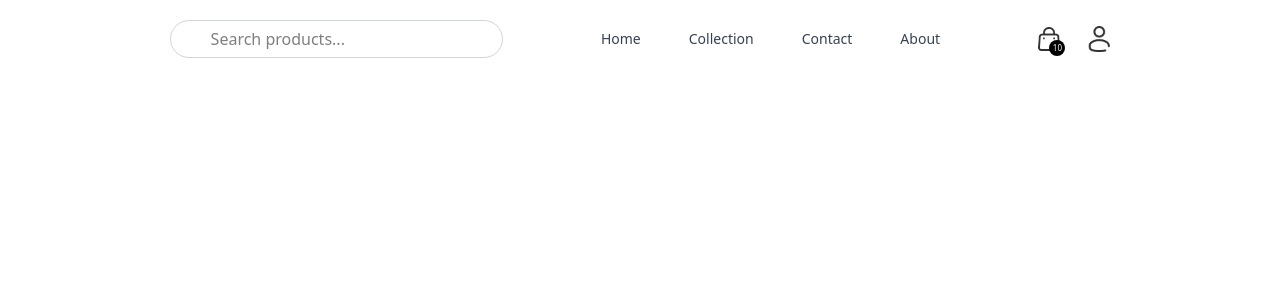
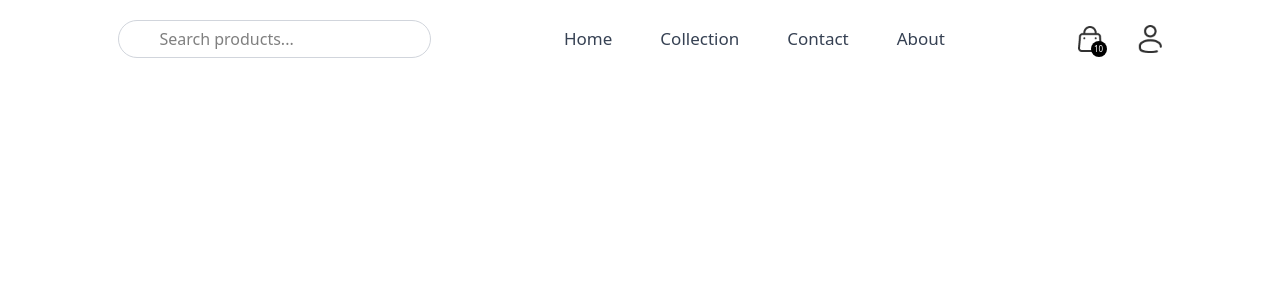
Before and after one commit to sunnyshah011/React_Project, a React (Vite) app: page / in a window 1280 px wide. Shown: the top 300 px of the page. Built offline with nearby package versions, Linux system fonts and the light colour scheme.

Commit message:
working on searchbox

```diff
--- a/src/App.jsx
+++ b/src/App.jsx
@@ -12,7 +12,7 @@ import Product from "./pages/Product";
 
 const App = () => {
   return (
-    <div className="px-5 sm:px-[5vw] md:px-[8vw] lg:px-[12vw] h-[200vh]" >
+    <div className="px-3 sm:px-[4vw] md:px-[5vw] lg:px-[8vw] h-[200vh]  " >
       <Navbar />
       <Routes>
         <Route path="/" element={<Home />} />
--- a/src/component/Navbar.jsx
+++ b/src/component/Navbar.jsx
@@ -30,7 +30,7 @@ const Navbar = () => {
         className="w-5 cursor-pointer min-[850px]:hidden"
         alt="Menu"
       />
-   {search}
+
       <div>
         <div>
            <input
@@ -38,14 +38,14 @@ const Navbar = () => {
           value={search}
           onChange={(e) => setSearch(e.target.value)}
           placeholder="Search products..."
-          className="w-full pl-10 pr-15 py-1.5 rounded-3xl border border-gray-300 focus:outline-none focus:ring-1
-           focus:ring-blue-500 focus:border-blue-500 transition duration-200 hidden sm:block"
+          className="flex-1/2 pl-10 pr-10 py-1.5 rounded-3xl border border-gray-300 focus:outline-none focus:ring-1
+           focus:ring-blue-500 focus:border-blue-500 transition duration-200 max-[640px]:hidden "
         />
         </div>
       </div>
 
       {/* Desktop nav links */}
-      <nav className="hidden min-[850px]:flex md:gap-6 lg:gap-12 text-sm text-gray-700">
+      <nav className="hidden min-[850px]:flex md:gap-6 lg:gap-12 text-[17px] text-gray-700">
         <NavLink to="/" className="flex flex-col items-center gap-1">
           Home
         </NavLink>
@@ -61,7 +61,7 @@ const Navbar = () => {
       </nav>
 
       {/* Right side icons */}
-      <div className="flex items-center gap-7">
+      <div className="flex items-center gap-9">
         {/* <img
           src={assets.search_icon}
           className="w-5.5 cursor-pointer"
@@ -69,7 +69,7 @@ const Navbar = () => {
         /> */}
 
         <Link to="/cart" className="relative">
-          <img src={assets.cart_icon} className="w-5.5" alt="Cart" />
+          <img src={assets.cart_icon} className="w-6" alt="Cart" />
           <span className="absolute right-[-5px] bottom-[-5px] w-4 text-center leading-4 bg-black text-white aspect-square rounded-full text-[8px]">
             10
           </span>
@@ -79,7 +79,7 @@ const Navbar = () => {
           <p onClick={() => setShow((pre) => !pre)}>
             <img
               src={assets.profile_icon}
-              className="w-5.5 cursor-pointer"
+              className="w-6 cursor-pointer"
               alt="Profile"
             />
           </p>
```
